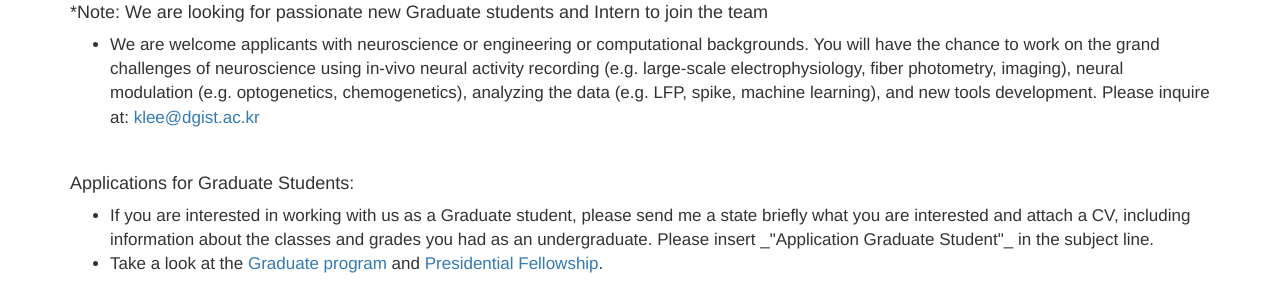
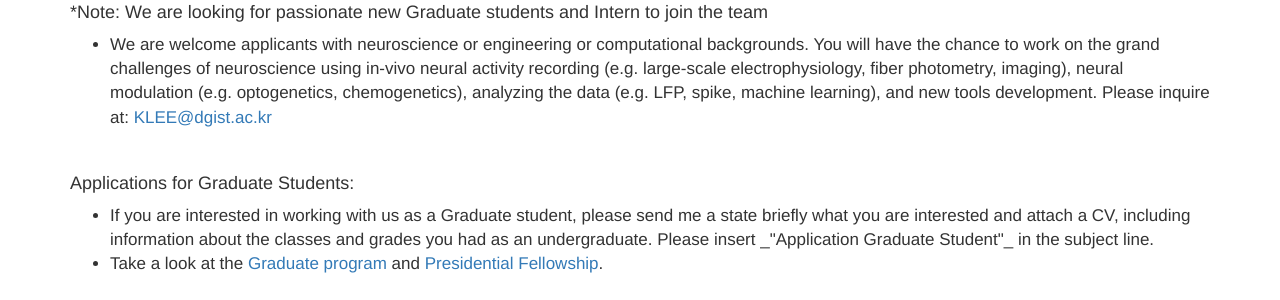
Before and after one commit to kleelab/kleelab.github.io, a Jekyll site: the page built from joinus.html, in a window 1280 px wide. Shown: the part 153-453 px from the top of the page. Built offline with Jekyll 4.4.1, drawn with Linux system fonts in a browser that asks for light colours; nearby versions of some CDN libraries; a style sheet for code colours, icons or effects is not loaded.

Commit message:
Update joinus.html

```diff
--- a/joinus.html
+++ b/joinus.html
@@ -11,7 +11,7 @@ layout: default
         <p>
      <ul>
      <li>
-         We are welcome applicants with neuroscience or engineering or computational backgrounds. You will have the chance to work on the grand challenges of neuroscience using in-vivo neural activity recording (e.g. large-scale electrophysiology, fiber photometry, imaging), neural modulation (e.g. optogenetics, chemogenetics), analyzing the data (e.g. LFP, spike, machine learning), and new tools development. Please inquire at:  <a href="mailto:klee@dgist.ac.kr">klee@dgist.ac.kr</a> </p>
+         We are welcome applicants with neuroscience or engineering or computational backgrounds. You will have the chance to work on the grand challenges of neuroscience using in-vivo neural activity recording (e.g. large-scale electrophysiology, fiber photometry, imaging), neural modulation (e.g. optogenetics, chemogenetics), analyzing the data (e.g. LFP, spike, machine learning), and new tools development. Please inquire at:  <a href="mailto:KLEE@dgist.ac.kr">KLEE@dgist.ac.kr</a> </p>
      </ul>
 <br>
 
```
